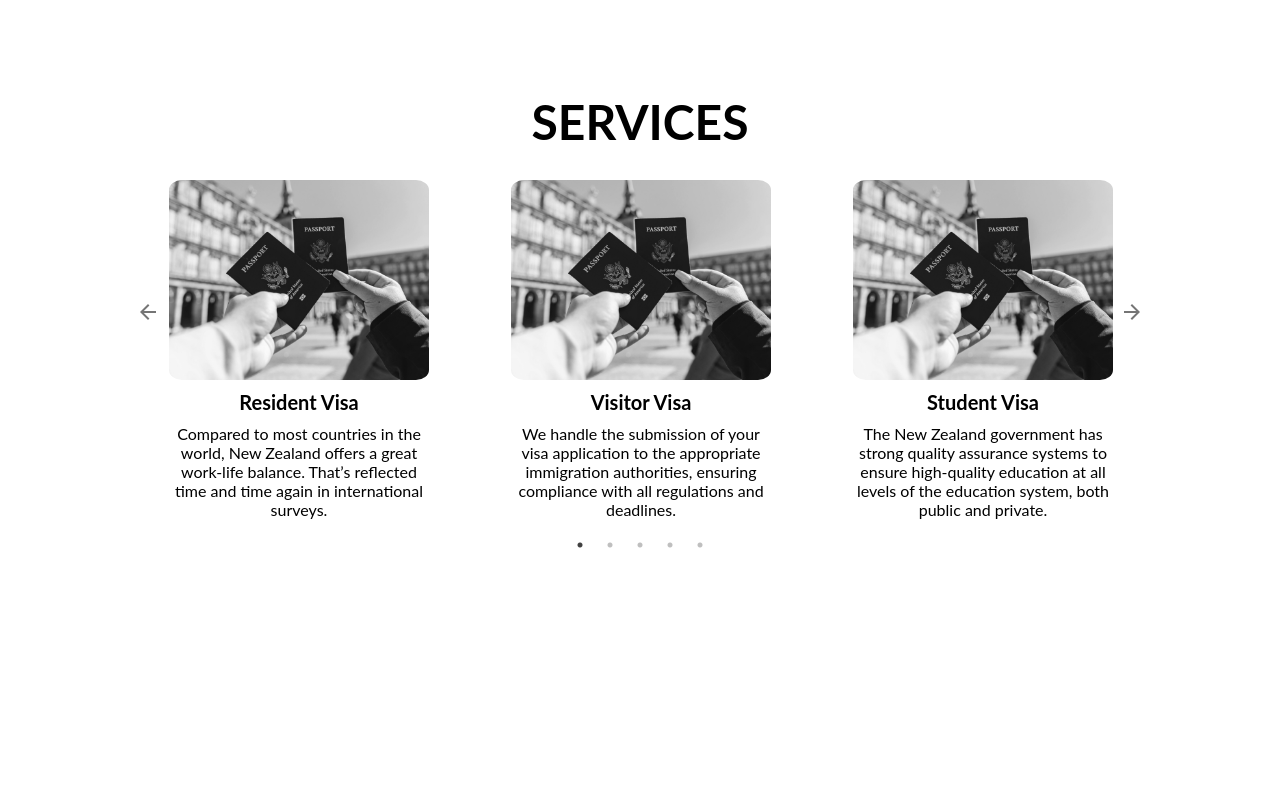
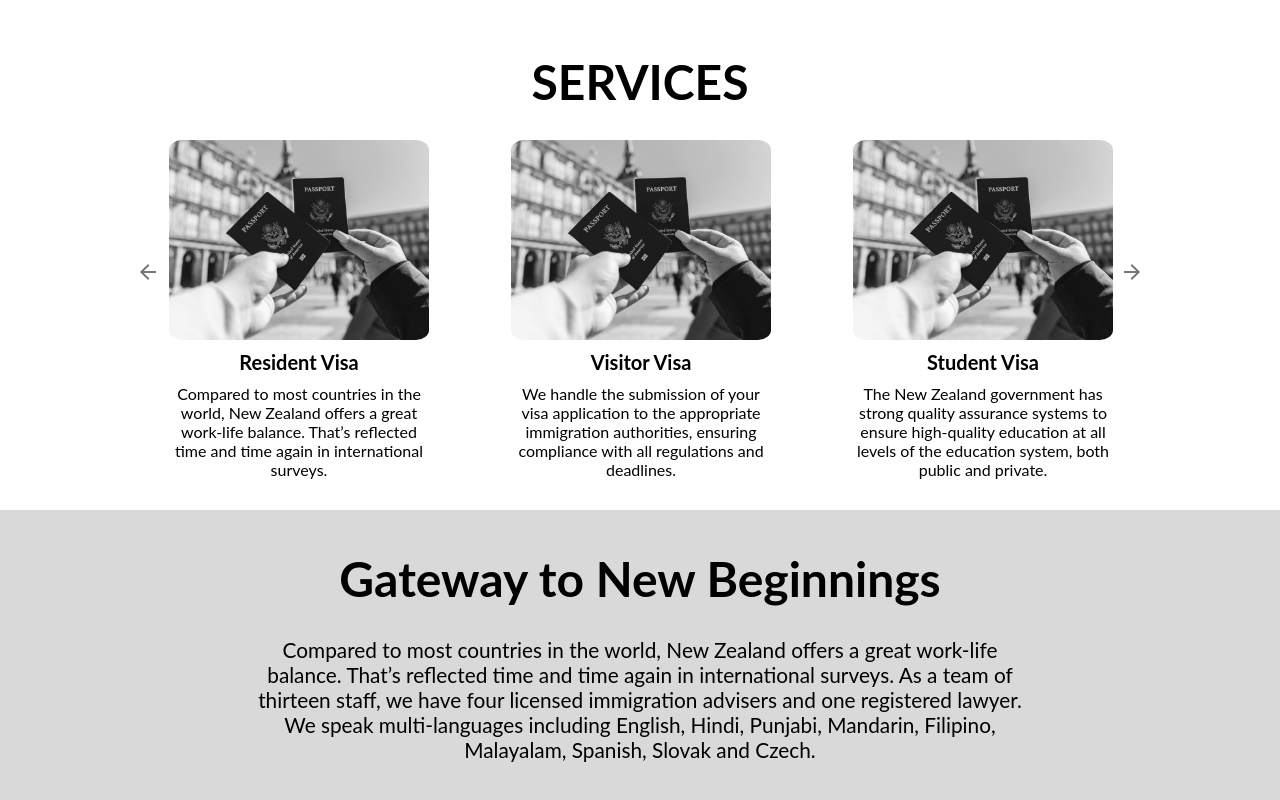
Before and after one commit to SnapAman/immigration-website, a React (Vite) app: page / in a window 1280 px wide. Shown: the part 1217-2017 px from the top of the page. Before the commit the page ends 1772 px from the top, so only its background shows below. Built offline with nearby package versions, Linux system fonts and the light colour scheme.

Commit message:
SaturdayCommit #1

```diff
--- a/src/Components/Home/Home.css
+++ b/src/Components/Home/Home.css
@@ -28,7 +28,7 @@
 }
 
 .gateway-wrapper{
-    height: 60vh;
+    height: 55vh;
     text-align: center;
     display: flex;
     flex-direction: column;
@@ -54,3 +54,33 @@
 .gateway-wrapper-para p{
     font-size: 1.3rem;
 }
+
+.ourteam-wrapper{
+    margin-top: 20px;
+    height: 60vh;
+    background-color: #D9D9D9;
+    text-align: center;
+    display: flex;
+    flex-direction: column;
+    align-items: center;
+}
+.ourteam-wrapper h1{
+
+    font-size: 3rem;
+    margin: 0px 0px;
+    margin-top: 40px;
+}
+.sep-line{
+    height: 7px;
+    border-radius: 50px;
+    margin: 40px 0px;
+    background-color: black;
+    width: 20vw;
+}
+.ourteam-wrapper-para{
+    width: 60vw;
+}
+.ourteam-wrapper-para p{
+    margin: 30px 0px;
+    font-size: 1.3rem;
+}
--- a/src/Components/Home/Home.jsx
+++ b/src/Components/Home/Home.jsx
@@ -29,6 +29,15 @@ function Home() {
     <div>
         <HomeCarosel></HomeCarosel>
     </div>
+    <div className='ourteam-wrapper'>
+    <h1>Gateway to New Beginnings </h1>
+      {/* <div className='sep-line'></div> */}
+      <div className='ourteam-wrapper-para'>
+        <p>
+        Compared to most countries in the world, New Zealand offers a great work-life balance. That’s reflected time and time again in international surveys. As a team of thirteen staff, we have four licensed immigration advisers and one registered lawyer. We speak multi-languages including English, Hindi, Punjabi, Mandarin, Filipino, Malayalam, Spanish, Slovak and Czech.
+        </p>
+      </div>
+    </div>
     </>
   );
 }
--- a/src/Components/Home/HomeCarosel.jsx
+++ b/src/Components/Home/HomeCarosel.jsx
@@ -8,7 +8,7 @@ import './HomeCarosel.css'; // Import external CSS file
 
 function HomeCarosel() {
     const settings = {
-        dots: true,
+        // dots: true,
         infinite: true,
         speed: 500,
         slidesToShow: 3,
```
